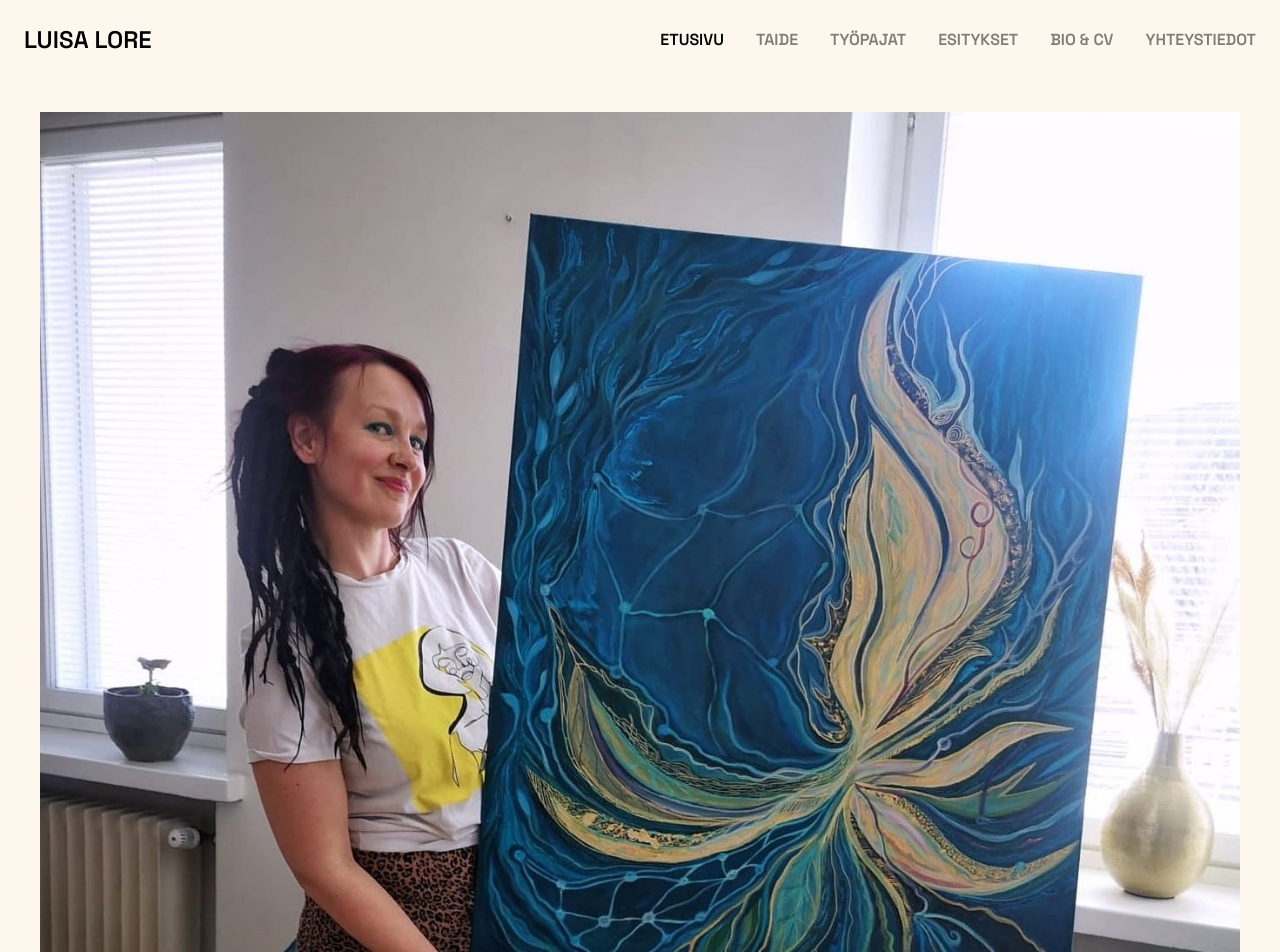
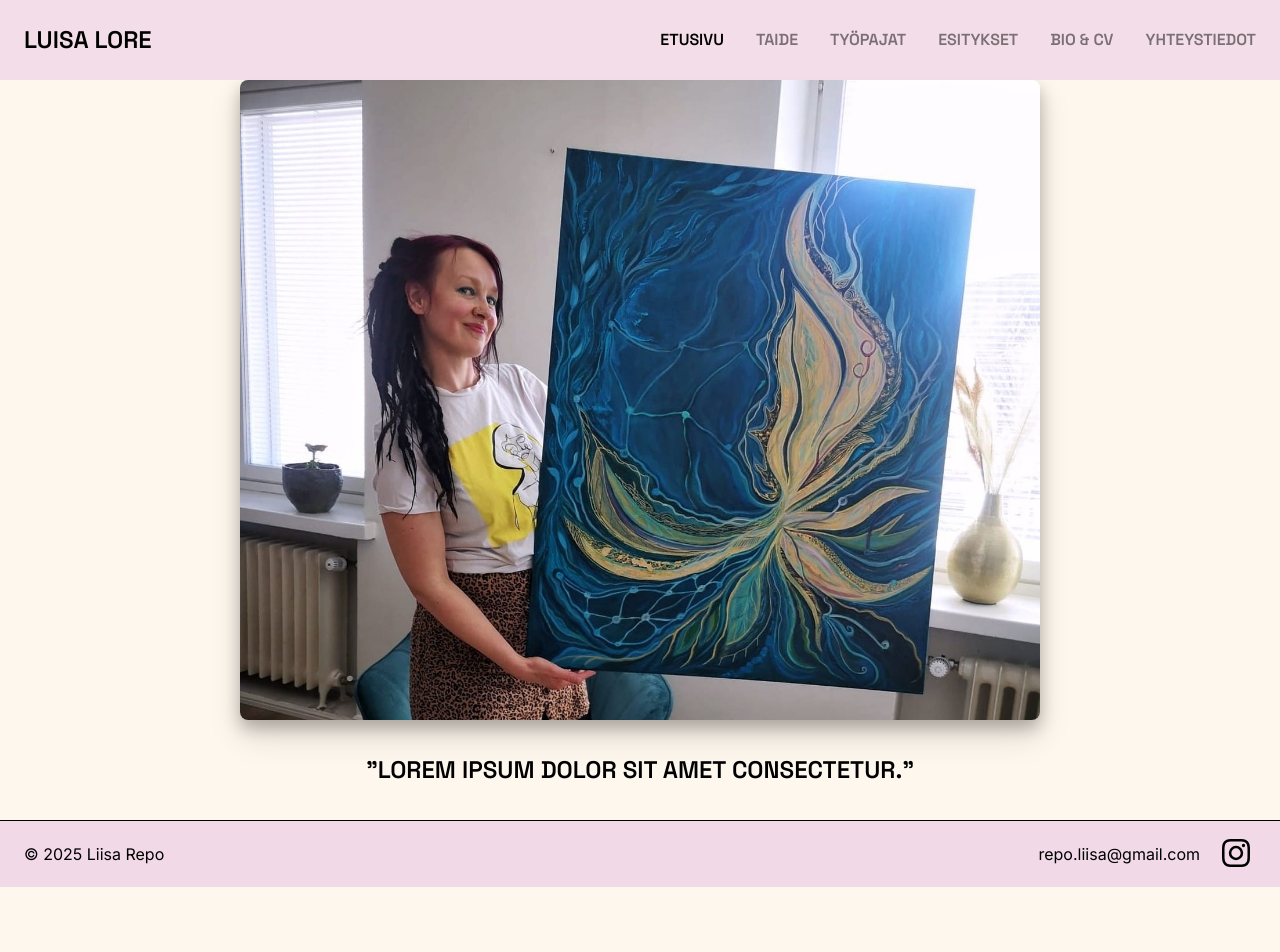
Before and after one commit to reijjo/portfolios, a React (Vite) app in the folder liisa/: page / in a window 1280 px wide. Shown: the top 952 px of the page. After the commit the page ends 887 px from the top, so only its background shows below. Built offline with nearby package versions, Linux system fonts and the light colour scheme.

Commit message:
landing page stuff in testing

```diff
--- a/liisa/package.json
+++ b/liisa/package.json
@@ -11,6 +11,7 @@
   },
   "dependencies": {
     "@fortawesome/fontawesome-svg-core": "^7.0.0",
+    "@fortawesome/free-brands-svg-icons": "^7.0.1",
     "@fortawesome/free-solid-svg-icons": "^7.0.0",
     "@fortawesome/react-fontawesome": "^3.0.1",
     "react": "^19.1.1",
--- a/liisa/src/App.tsx
+++ b/liisa/src/App.tsx
@@ -22,7 +22,7 @@ function App() {
   console.log("RENDER");
 
   return (
-    <Suspense fallback={<Loading extraClass="loading-100" />}>
+    <Suspense fallback={<Loading message="" extraClass="loading-100" />}>
       <Routes>
         <Route element={<Layout />}>
           <Route path="/" element={<LandingPage />} />
--- a/liisa/src/components/shared/footer/Footer.css
+++ b/liisa/src/components/shared/footer/Footer.css
@@ -2,4 +2,31 @@ footer {
   min-height: 6dvh;
   height: auto;
   border-top: 1px solid black;
+  background-color: var(--accent-200);
 }
+
+.footer-content {
+  display: flex;
+  /* justify-content: center; */
+  justify-content: space-between;
+  align-items: center;
+  gap: 1rem;
+  height: 100%;
+  padding-block: 1rem;
+}
+
+.footer-logo {
+  transform: scale(1);
+
+  transition: transform 0.25s ease-out;
+
+  &:hover {
+    transform: scale(1.25);
+  }
+}
+
+.footer-contact {
+  display: flex;
+  align-items: center;
+  gap: 1rem;
+}
--- a/liisa/src/components/shared/footer/Footer.tsx
+++ b/liisa/src/components/shared/footer/Footer.tsx
@@ -1,9 +1,25 @@
 import "./Footer.css";
+import { FontAwesomeIcon } from "@fortawesome/react-fontawesome";
+import { faInstagram } from "@fortawesome/free-brands-svg-icons";
+import type { IconProp } from "@fortawesome/fontawesome-svg-core";
 
 const Footer = () => {
   return (
     <footer>
-      <h4>foooteer</h4>
+      <div className="wrapper footer-content">
+        <p>&copy; 2025 Liisa Repo</p>
+        <div className="footer-contact">
+          <p>repo.liisa@gmail.com</p>
+          <a
+            href="https://instagram.com/luisa.loreart"
+            target="_blank"
+            rel="noopener noreferrer"
+            className="footer-logo"
+          >
+            <FontAwesomeIcon icon={faInstagram as IconProp} size="2x" />
+          </a>
+        </div>
+      </div>
     </footer>
   );
 };
--- a/liisa/src/components/shared/navbar/MobileNav.css
+++ b/liisa/src/components/shared/navbar/MobileNav.css
@@ -14,31 +14,30 @@
 }
 
 .mobile-nav-menu {
+  display: grid;
+  place-items: center;
+  width: 100%;
+  height: calc(100dvh - var(--nav-height));
+
   position: fixed;
   top: var(--nav-height);
   right: 0;
-  z-index: 10;
+  z-index: 5;
   backdrop-filter: blur(0.75rem);
-  background: rgba(255, 255, 255, 0.25);
+  background: rgba(255, 255, 255, 1);
+  background: var(--accent-200);
 
   padding: 2rem;
-  border-bottom-left-radius: 1rem;
-  /* border-left: 1px solid var(--accent);
-  border-bottom: 1px solid var(--accent); */
-  /* border-top-left-radius: 1rem; */
+  overflow: hidden;
 
-  /* box-shadow: 0 0.5rem 1rem rgba(0, 0, 0, 0.5); */
+  transform: translateY(-100%);
+  opacity: 0;
 
-  transform: translateX(100%);
-  opacity: 0;
-  /* visibility: hidden; */
-
-  transition: transform 0.3s cubic-bezier(0.4, 0, 0.2, 1),
-    opacity 0.3s cubic-bezier(0.4, 0, 0.2, 1);
+  transition: transform 0.5s cubic-bezier(0.4, 0, 0.2, 1),
+    opacity 0.75s cubic-bezier(0.4, 0, 0.2, 1);
 }
 
 .mobile-nav-menu-open {
-  transform: translateX(0);
+  transform: translateY(0);
   opacity: 1;
-  /* visibility: visible; */
 }
--- a/liisa/src/components/shared/navbar/Navbar.css
+++ b/liisa/src/components/shared/navbar/Navbar.css
@@ -5,16 +5,23 @@ nav {
   left: 0;
   width: 100%;
   z-index: 10;
-  /* min-height: 10dvh; */
-  /* height: auto; */
   height: var(--nav-height);
-  /* backdrop-filter: blur(0.5rem); */
-
-  /* border-bottom: 1px solid black; */
+  backdrop-filter: blur(0.5rem);
+  /* background: linear-gradient(
+    to bottom right,
+    var(--secondary-400),
+    var(--secondary-400)
+  ); */
+  background-color: rgba(241, 217, 231, 0.85);
 }
 
 .scrolled {
-  background: rgba(255, 255, 255, 0.25);
+  background: rgba(255, 255, 255, 0.5);
+  background: linear-gradient(
+    to bottom right,
+    var(--accent-200),
+    var(--accent-200)
+  );
   backdrop-filter: blur(0.75rem);
 }
 
--- a/liisa/src/index.css
+++ b/liisa/src/index.css
@@ -11,6 +11,7 @@ body {
   font-weight: 400;
   font-style: normal;
 
+  background-color: var(--accent-200);
   background-color: var(--primary-50);
   width: 100%;
   height: 100%;
@@ -75,6 +76,8 @@ button {
   font-weight: 400;
 
   --nav-height: 10dvh;
+  --box-shadow: 0 0.5rem 1rem rgba(0, 0, 0, 0.25),
+    0 1rem 2rem rgba(0, 0, 0, 0.125);
 
   /* COLORS */
   --primary: #facea0;
@@ -115,6 +118,5 @@ button {
   --accent-800: #7e3654;
   --accent-900: #6a3149;
   --accent-950: #3f1829;
-
   /* END COLORS */
 }
--- a/liisa/src/pages/landing/LandingPage.css
+++ b/liisa/src/pages/landing/LandingPage.css
@@ -10,31 +10,29 @@
 
 .hero-image {
   display: flex;
-  padding: 2rem;
-  /* border: 1px solid red; */
   margin: 0 auto;
   width: 100%;
   max-width: 1366px;
-  aspect-ratio: 5/4;
-  height: auto;
-  /* max-height: 100dvh; */
+  height: max-content;
   justify-content: center;
 
   @media screen and (max-width: 600px) {
     aspect-ratio: 9/16;
-    padding: 0;
   }
-  /* aspect-ratio: 4/5; */
-  /* aspect-ratio: 3/4; */
-  /* overflow: hidden; */
 }
 
 .hero-img {
   width: 100%;
-  width: 100%;
+  max-width: 800px;
+  height: max-content;
+  box-shadow: var(--box-shadow);
+  border-radius: 0.5rem;
 
   object-fit: contain;
-  /* object-fit: cover; */
+
+  @media screen and (max-width: 800px) {
+    border-radius: 0;
+  }
 
   @media screen and (max-width: 600px) {
     aspect-ratio: 9/16;
@@ -42,10 +40,11 @@
 
     object-position: top;
   }
+}
 
-  /* height: 100dvh; */
-  /* max-height: 50dvh; */
-  /* height: 50dvh; */
-  /* object-fit: cover; */
-  /* object-position: top; */
+.sitaatti {
+  text-wrap: balance;
+  text-align: center;
+  text-transform: uppercase;
+  padding: 2rem 1rem;
 }
--- a/liisa/src/pages/landing/LandingPage.tsx
+++ b/liisa/src/pages/landing/LandingPage.tsx
@@ -17,6 +17,9 @@ const LandingPage = () => {
           />
         </picture>
       </section>
+      <h4 className="wrapper sitaatti">
+        "Lorem ipsum dolor sit amet consectetur."
+      </h4>
     </main>
   );
 };
```
Also changed, not shown: 1 other file (tests, documents, lock files or other folders).
